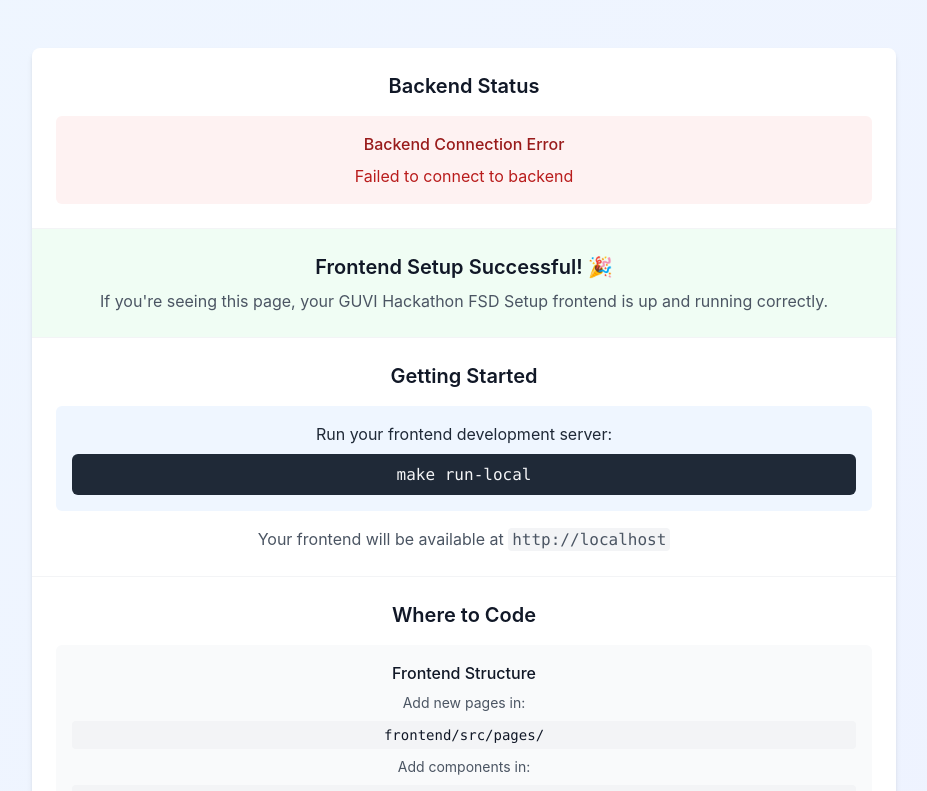
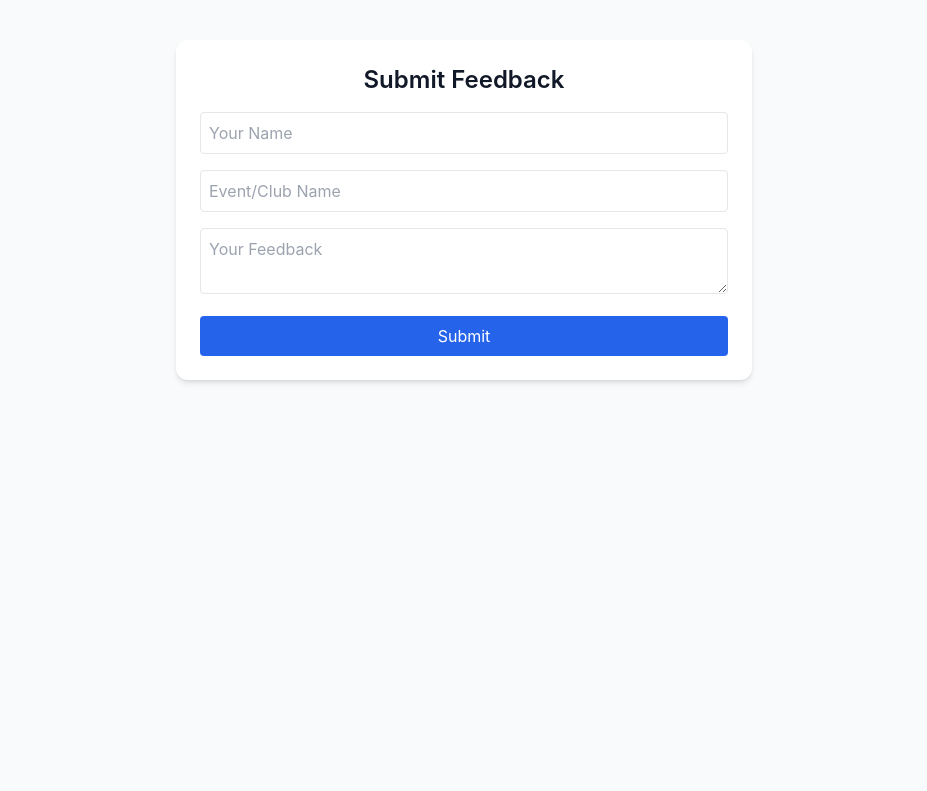
Before and after one commit to rahulrai19/Sentiment_Analysis_WebApp, a React (Vite) app in the folder frontend/: page / in a window 1280 px wide. Shown: the top 791 px of the page, without its empty margins (176-1103 px from the left). Built offline with nearby package versions, Linux system fonts and the light colour scheme; no server answers.

Commit message:
now update

```diff
--- /dev/null
+++ b/frontend/src/components/AdminDashboard.jsx
@@ -0,0 +1,48 @@
+import { useEffect, useState } from "react";
+import axios from "axios";
+import { Pie } from "react-chartjs-2";
+
+export default function AdminDashboard() {
+  const [summary, setSummary] = useState(null);
+
+  useEffect(() => {
+    axios.get("https://your-backend-url/feedback-summary").then((res) => {
+      setSummary(res.data);
+    });
+  }, []);
+
+  if (!summary) return <p>Loading...</p>;
+
+  const pieData = {
+    labels: ["Positive", "Neutral", "Negative"],
+    datasets: [
+      {
+        data: [
+          summary.sentiments.positive,
+          summary.sentiments.neutral,
+          summary.sentiments.negative,
+        ],
+        backgroundColor: ["#4CAF50", "#FFC107", "#F44336"],
+      },
+    ],
+  };
+
+return (
+  <div className="max-w-4xl mx-auto mt-10 p-6 bg-gray-100 shadow rounded-xl">
+    <h2 className="text-2xl font-bold mb-4">Admin Dashboard</h2>
+    <div className="mb-6">
+      <Pie data={pieData} />
+    </div>
+    <h3 className="text-lg font-semibold mb-2">Recent Feedback</h3>
+    <ul className="space-y-2">
+      {summary.recent_feedback.map((f, i) => (
+        <li key={i} className="p-3 bg-white rounded shadow">
+          <p><span className="font-bold">{f.event}</span> — <span className="italic text-sm text-gray-500">{f.sentiment}</span></p>
+          <p>{f.comment}</p>
+        </li>
+      ))}
+    </ul>
+  </div>
+);
+
+}
--- /dev/null
+++ b/frontend/src/components/FeedbackForm.jsx
@@ -0,0 +1,50 @@
+import { useState } from "react";
+import axios from "axios";
+
+export default function FeedbackForm() {
+  const [formData, setFormData] = useState({ name: "", event: "", comment: "" });
+  const [submitted, setSubmitted] = useState(false);
+
+  const handleChange = (e) =>
+    setFormData({ ...formData, [e.target.name]: e.target.value });
+
+  const handleSubmit = async (e) => {
+    e.preventDefault();
+    await axios.post("https://your-backend-url/submit-feedback", formData);
+    setSubmitted(true);
+  };
+
+  if (submitted) return <h2 className="text-green-600 text-center mt-8">Thank you for your feedback!</h2>;
+
+  return (
+    <div className="max-w-xl mx-auto mt-10 p-6 bg-white shadow-md rounded-xl">
+      <h2 className="text-2xl font-semibold mb-4 text-center">Submit Feedback</h2>
+      <form onSubmit={handleSubmit} className="space-y-4">
+        <input
+          className="w-full p-2 border rounded"
+          name="name"
+          placeholder="Your Name"
+          onChange={handleChange}
+          required
+        />
+        <input
+          className="w-full p-2 border rounded"
+          name="event"
+          placeholder="Event/Club Name"
+          onChange={handleChange}
+          required
+        />
+        <textarea
+          className="w-full p-2 border rounded"
+          name="comment"
+          placeholder="Your Feedback"
+          onChange={handleChange}
+          required
+        />
+        <button className="w-full bg-blue-600 text-white p-2 rounded hover:bg-blue-700">
+          Submit
+        </button>
+      </form>
+    </div>
+  );
+}
--- a/frontend/src/main.jsx
+++ b/frontend/src/main.jsx
@@ -3,9 +3,17 @@ import ReactDOM from 'react-dom/client'
 import { RouterProvider } from 'react-router-dom'
 import { router } from './routes'
 import './index.css'
-
+import { BrowserRouter as Router, Route, Routes } from "react-router-dom";
+import FeedbackForm from "./components/FeedbackForm";
+import AdminDashboard from "./components/AdminDashboard";
 ReactDOM.createRoot(document.getElementById('root')).render(
-  <React.StrictMode>
-    <RouterProvider router={router} />
-  </React.StrictMode>,
+  // <React.StrictMode>
+  //   <RouterProvider router={router} />
+  // </React.StrictMode>,
+  <Router>
+      <Routes>
+        <Route path="/" element={<FeedbackForm />} />
+        <Route path="/admin" element={<AdminDashboard />} />
+      </Routes>
+    </Router>
 )
```
Also changed, not shown: frontend/package.json (+7 -4 lines), 1 other file (tests, documents, lock files or other folders).
